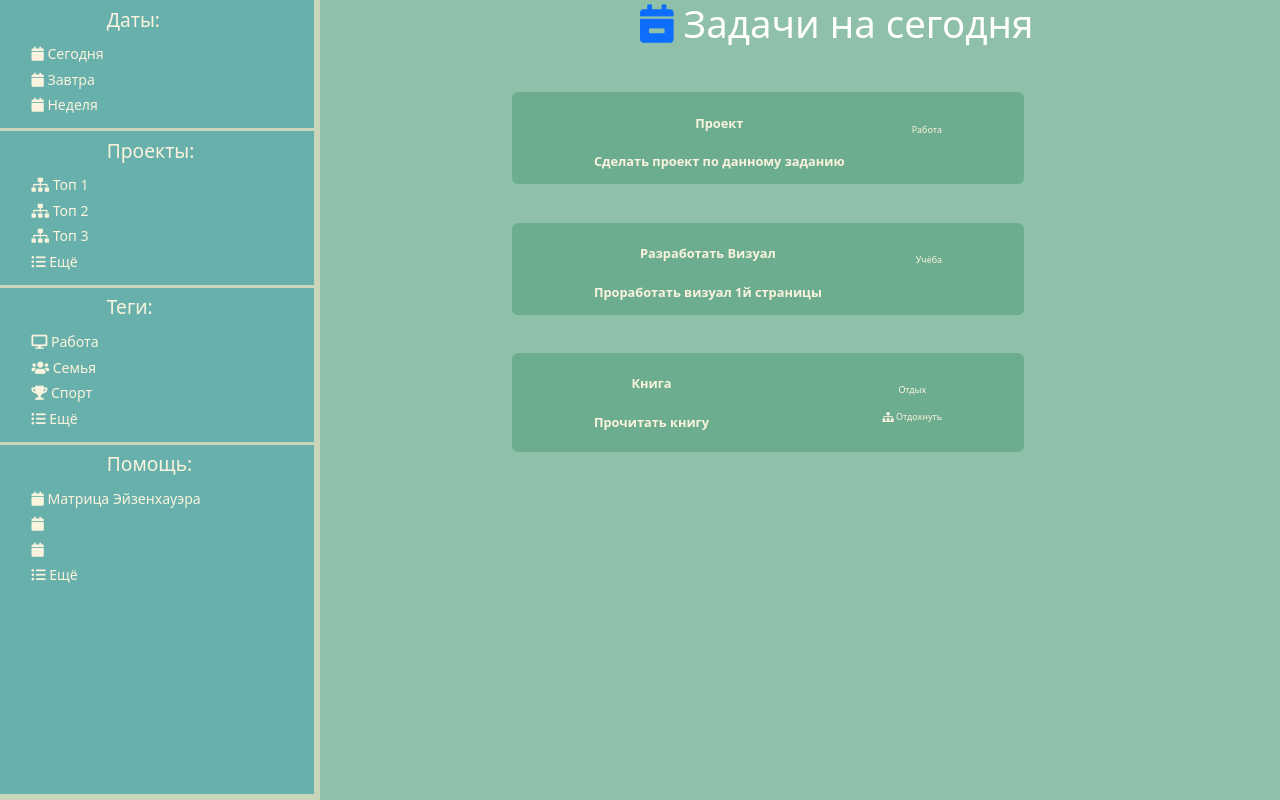
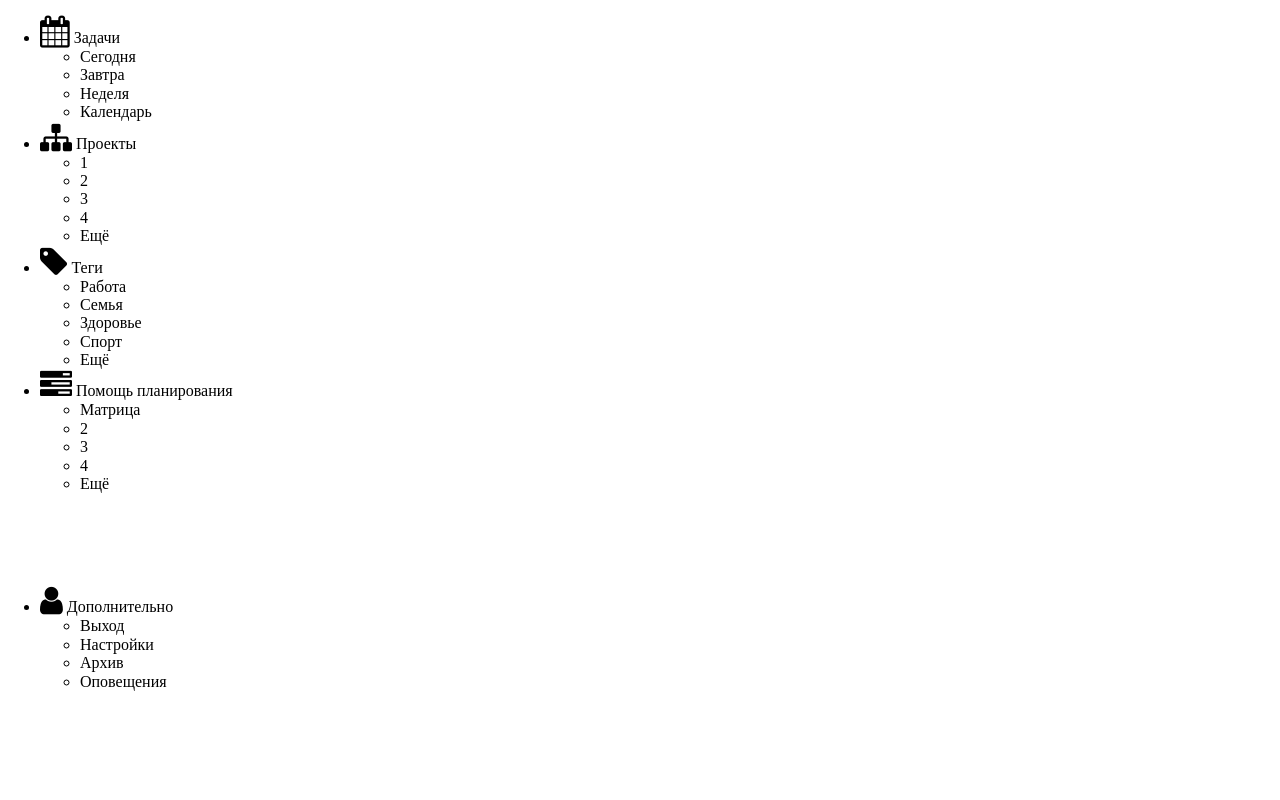
Before and after one commit to val-era/Planner, a Django app: template Planner/mainpage/templates/mainpage/main.html in a window 1280 px wide. Run offline with Django 4.2, Linux system fonts and the light colour scheme; the template is opened without the code that fills it: values that come from a table or form of the project are taken from there, others are empty; data comes from the database, SQL or seed files in the repository; some libraries are stand-ins or nearby versions.

Commit message:
add slide menu

```diff
--- a/Planner/mainpage/static/mainpage/css/main.css
+++ /dev/null
@@ -1,87 +0,0 @@
-body{
-    background: #8fc0a9;
-}
-
-aside {
-    float: left;
-    background: #68b0ab;
-    position: fixed;
-    padding: 0% 0% 0%;
-    z-index: 1000;
-    min-width: 25%;
-    width: 25%;
-    height: 100vh;
-    color: #faf3dd;
-    border-right: 0.5vw solid #c8d5b9;
-    border-bottom: 0.5vw solid #c8d5b9;
-}
-
-aside .time{
-    list-style: none;
-    font-size: 0.6vw;
-    margin: 0;
-    padding: 0% 10% 5%;
-    width: 100%;
-    min-width: 100%;
-    position: relative;
-    border-bottom: 0.3vw solid #c8d5b9;
- }
- aside .projects{
-    list-style: none;
-    font-size: 0.6vw;
-    margin: 0;
-    padding: 0% 10% 5%;
-    width: 100%;
-    min-width: 100%;
-    position: relative;
-    border-bottom: 0.3vw solid #c8d5b9;
- }
- aside .tags{
-    list-style: none;
-    font-size: 0.6vw;
-    margin: 0;
-    padding: 0% 10% 5%;
-    width: 100%;
-    min-width: 100%;
-    position: relative;
-    border-bottom: 0.3vw solid #c8d5b9;
- }
- aside .help{
-    list-style: none;
-    font-size: 0.6vw;
-    margin: 0;
-    padding: 0% 10% 5%;
-    width: 100%;
-    min-width: 100%;
-    position: relative;
- }
-
-
-aside .d {
-    text-decoration: none;
-    color: #faf3dd;
-    margin-left: 2%;
-    line-height: 0;
-    width: 100%;
-    min-width: 100%;
-    height: 100%;
-    font-size: 1.1vw;
-    transition: transform .3s ease;
-}
-
-
-aside ul li:hover, aside ul a:hover {
-    color: #ffb300;
-    text-decoration: none;
-    transform: scale(1.06);
-}
-
-aside ul h3{
-    font-size: 1.5vw;
-    width: 100%;
-    min-width: 100%;
-    float: center;
-    position: relative;
-    margin: 0;
-    padding: 3% 30% 2%;
-}
--- /dev/null
+++ b/Planner/mainpage/templates/mainpage/index.html
@@ -0,0 +1,80 @@
+{% load static  %}
+<!DOCTYPE html>
+<html lang="en" >
+<head>
+  <meta charset="UTF-8">
+    <meta name="viewport"
+          content="width=device-width, user-scalable=no, initial-scale=1.0, maximum-scale=1.0, minimum-scale=1.0">
+    <meta http-equiv="X-UA-Compatible" content="ie=edge">
+  <title>{% block title %}{% endblock %}</title>
+  <link href="//netdna.bootstrapcdn.com/font-awesome/4.0.3/css/font-awesome.css" rel="stylesheet">
+<link rel="stylesheet" href="https://cdnjs.cloudflare.com/ajax/libs/normalize/5.0.0/normalize.min.css">
+<link rel="stylesheet" href="{% static 'mainpage/css/style.css' %}">
+
+</head>
+<body>
+<nav class="sidenav">
+    <ul class="main-buttons">
+      <li>
+        <i class="fa fa-calendar fa-2x"></i>
+        Задачи
+        <ul class="hidden">
+          <li>Сегодня</li>
+          <li>Завтра </li>
+          <li>Неделя </li>
+          <li>Календарь</li>
+        </ul>
+      </li>
+      <li>
+        <i class="fa fa-sitemap fa-2x"></i>
+        Проекты
+        <ul class="hidden">
+          <li>1</li>
+          <li>2</li>
+          <li>3</li>
+          <li>4</li>
+          <li>Ещё</li>
+        </ul>
+      </li>
+      <li>
+        <i class="fa fa-tag fa-2x"></i>
+         Теги
+         <ul class="hidden">
+          <li>Работа</li>
+          <li>Семья</li>
+          <li>Здоровье</li>
+             <li>Спорт</li>
+             <li>Ещё</li>
+        </ul>
+      </li>
+        <li>
+        <i class="fa fa-tasks fa-2x"></i>
+         Помощь планирования
+         <ul class="hidden">
+          <li>Матрица</li>
+          <li>2</li>
+          <li>3</li>
+             <li>4</li>
+             <li>Ещё</li>
+        </ul>
+      </li>
+        <br><br><br><br><br>
+        <li>
+        <i class="fa fa-user fa-2x"></i>
+         Дополнительно
+         <ul class="hidden">
+          <li>Выход</li>
+          <li>Настройки</li>
+          <li>Архив</li>
+             <li>Оповещения</li>
+        </ul>
+      </li>
+    </ul>
+</nav>
+    <main>
+        {% block content %}
+        {% endblock %}
+    </main>
+
+</body>
+</html>
--- a/Planner/mainpage/templates/mainpage/main.html
+++ b/Planner/mainpage/templates/mainpage/main.html
@@ -1,4 +1,4 @@
-{%  extends 'mainpage/template.html' %}
+{%  extends 'mainpage/index.html' %}
 {% load static  %}
 
 {% block title %}Задачи{% endblock %}
@@ -6,20 +6,6 @@
 {% block content %}
 <link rel="stylesheet" href="{% static 'mainpage/css/tasks.css' %}">
     <div class="features">
-        <h1><a class="fas fa-calendar-minus" href="{}"></a> Задачи на сегодня </h1>
-        {% if task %}
-                {% for el in task %}
-                    <button type="button" class="btn btn-info" >
-                        <b>{{ el.title }}<br><br>{{ el.task }}</b>
-                        <p class="tag">{{el.teg }}<br><br>
-                            {% if el.is_global %}
-                            <a class="fas fa-sitemap" style="color:#faf3dd;"></a> {{ el.global_task }}
-                            {% endif %}
-                        </p>
-                    </button>
-            {% endfor %}
-        {% else %}
-            <p class="plan">Пора распланировать день!</p>
-        {% endif %}
+
     </div>
 {% endblock %}
--- a/Planner/mainpage/templates/mainpage/template.html
+++ /dev/null
@@ -1,48 +0,0 @@
-{% load static  %}
-<!DOCTYPE html>
-<html lang="ru">
-<head>
-    <meta charset="UTF-8">
-    <meta name="viewport"
-          content="width=device-width, user-scalable=no, initial-scale=1.0, maximum-scale=1.0, minimum-scale=1.0">
-    <meta http-equiv="X-UA-Compatible" content="ie=edge">
-    <title>{% block title %}{% endblock %}</title>
-    <link rel="stylesheet" href="https://cdn.jsdelivr.net/npm/bootstrap@5.2.0/dist/css/bootstrap.min.css">
-    <link rel="stylesheet" href="{% static 'mainpage/css/main.css' %}">
-    <link rel="stylesheet" href="https://use.fontawesome.com/releases/v5.8.2/css/all.css">
-<body>
-    <aside>
-        <ul class="time">
-            <h3>Даты:</h3>
-            <a class="d" href="{}" ><li><i class="fas fa-calendar"  ></i> Сегодня</li></a>
-            <a class="d" href="{}"><li><i class="fas fa-calendar" ></i> Завтра</li></a>
-            <a class="d" href="{}"><li><i class="fas fa-calendar" ></i> Неделя</li></a>
-        </ul>
-        <ul class="projects">
-            <h3>Проекты:</h3>
-            <a class="d" href="{}" ><li><i class="fas fa-sitemap"  ></i> Топ 1</li></a>
-            <a class="d" href="{}"><li><i class="fas fa-sitemap" ></i> Топ 2</li></a>
-            <a class="d" href="{}"><li><i class="fas fa-sitemap" ></i> Топ 3</li></a>
-            <a class="d" href="{}"><li><i class="fas fa-list-ul" ></i> Ещё </li></a>
-        </ul>
-        <ul class="tags">
-            <h3>Теги:</h3>
-            <a class="d" href="{}" ><li><i class="fas fa-desktop"  ></i> Работа</li></a>
-            <a class="d" href="{}"><li><i class="fas fa-users" ></i> Семья</li></a>
-            <a class="d" href="{}"><li><i class="fas fa-trophy" ></i> Спорт</li></a>
-            <a class="d" href="{}"><li><i class="fas fa-list-ul" ></i> Ещё </li></a>
-        </ul>
-        <ul class="help">
-            <h3>Помощь:</h3>
-            <a class="d" href="{}" ><li><i class="fas fa-calendar"  ></i> Матрица Эйзенхауэра</li></a>
-            <a class="d" href="{}"><li><i class="fas fa-calendar" ></i> </li></a>
-            <a class="d" href="{}"><li><i class="fas fa-calendar" ></i> </li></a>
-            <a class="d" href="{}"><li><i class="fas fa-list-ul" ></i> Ещё </li></a>
-        </ul>
-    </aside>
-    <main>
-    {% block content %}
-    {% endblock %}
-    </main>
-</body>
-</html>
--- a/Planner/mainpage/views.py
+++ b/Planner/mainpage/views.py
@@ -9,4 +9,4 @@
 
 def main(request):
     task = Tasks.objects.order_by("date").filter(date=datetime.date.today())
-    return render(request, 'mainpage/main.html', {'task': task})
+    return render(request, 'mainpage/plan.html', {'task': task})
```
